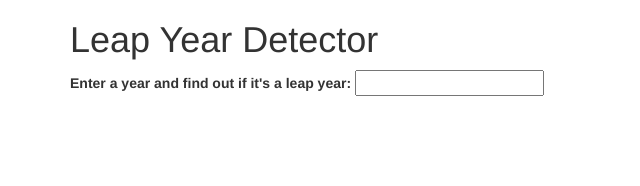
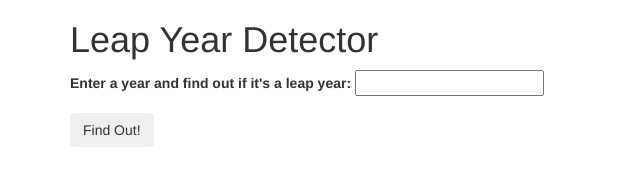
Before and after one commit to lucianmiller/leap-year-detector, a plain HTML site: page index.html in a window 1280 px wide. Shown: the whole page, without its empty margins (0-640 px from the left). Drawn offline with Linux system fonts and the light colour scheme.

Commit message:
It will add submit button

```diff
--- a/index.html
+++ b/index.html
@@ -15,6 +15,7 @@
         <label for="year">Enter a year and find out if it's a leap year:</label>
         <input id="year" type="text">
       </div>
+      <button type="submit" class="btn">Find Out!</button>
     </form>
   </div>
 </body>
```
